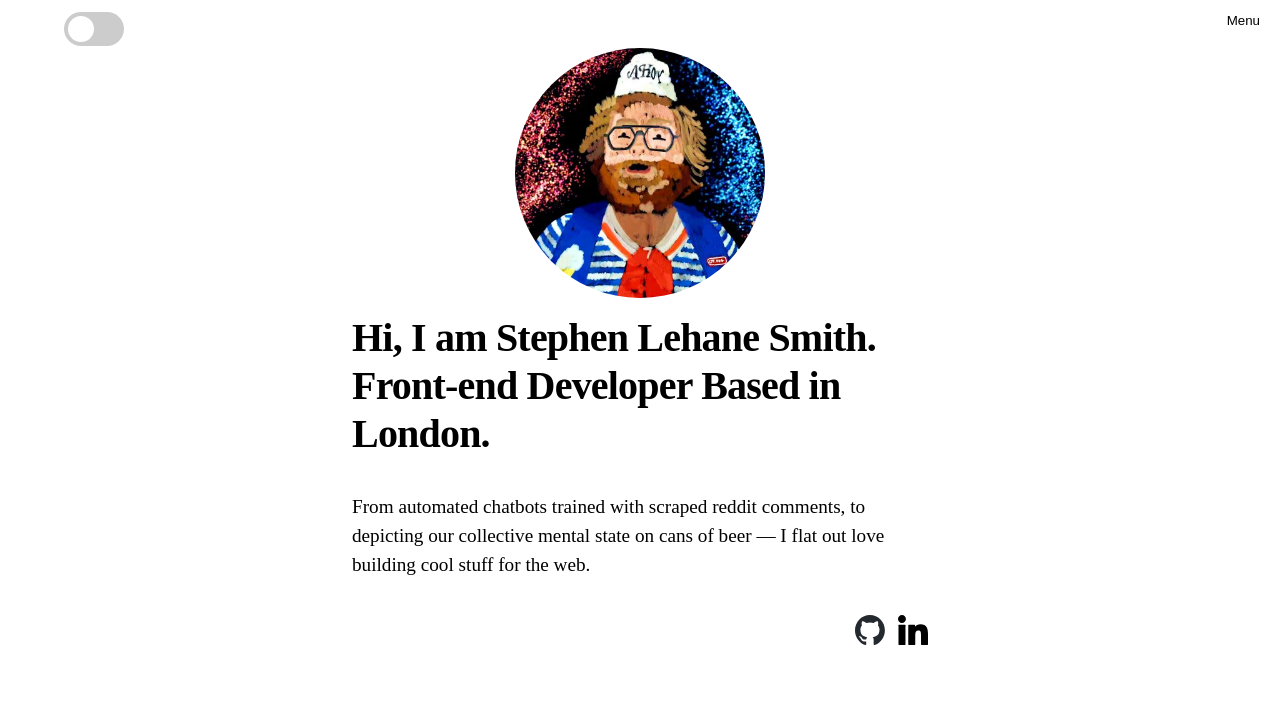
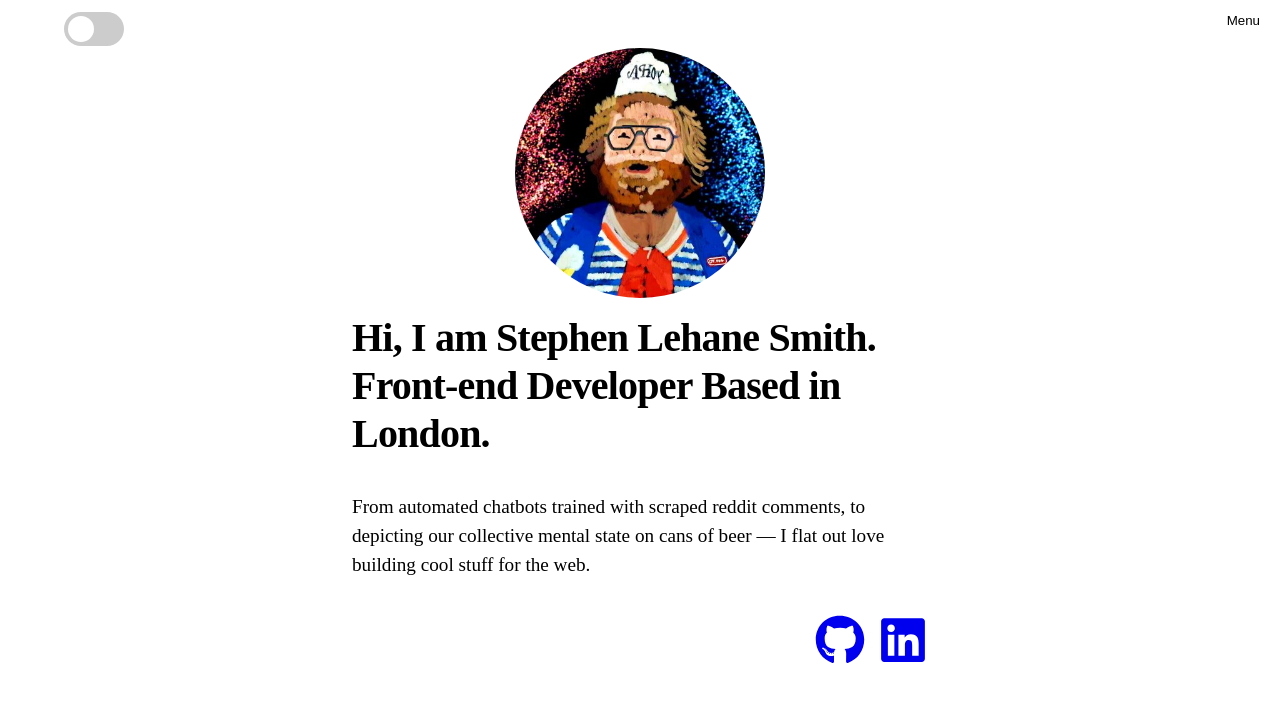
Before and after one commit to inherentspice/next-portfolio, a Next.js app: page / in a window 1280 px wide. Shown: the top 702 px of the page. Built offline with nearby package versions, Linux system fonts and the light colour scheme.

Commit message:
changed logos on homepage

```diff
--- a/pages/index.js
+++ b/pages/index.js
@@ -2,6 +2,9 @@ import Head from 'next/head';
 import Link from 'next/link';
 import Image from 'next/image';
 import { Inter } from '@next/font/google';
+import { IconContext } from "react-icons";
+import { FaLinkedin, FaGithub } from "react-icons/fa";
+
 import utilStyles from '../styles/utils.module.css';
 import homeStyles from "../styles/Home.module.css";
 import Layout, { siteTitle } from '../components/layout';
@@ -24,24 +27,22 @@ export default function Home() {
           target="_blank"
           aria-label="Link to github profile"
         >
-          <Image
-            src="/images/github-mark.svg"
-            height={30}
-            width={30}
-            alt=""
-          />
+          <IconContext.Provider
+              value={{ className: homeStyles.reactIcons, size: "50px"}}
+            >
+              <FaGithub/>
+            </IconContext.Provider>
         </Link>
         <Link
           href="https://www.linkedin.com/in/stephen-lehane-smith/"
           target="_blank"
           aria-label="Link to linkedin profile"
         >
-          <Image
-            src="/images/linkedin.svg"
-            height={30}
-            width={30}
-            alt=""
-          />
+          <IconContext.Provider
+              value={{ className: homeStyles.reactIcons, size: "50px"}}
+            >
+              <FaLinkedin/>
+            </IconContext.Provider>
         </Link>
       </div>
     </div>
--- a/styles/Home.module.css
+++ b/styles/Home.module.css
@@ -13,3 +13,7 @@
 .socialCont:hover {
   fill: var(--secondary-color);
 }
+
+.reactIcons {
+  color: inherit;
+}
--- a/styles/about.module.css
+++ b/styles/about.module.css
@@ -58,11 +58,11 @@
 .skillCont:hover {
   color: var(--secondary-color);
 }
+
 .skillCont>p {
   color: inherit;
 }
 
 .reactIcons {
   color: inherit;
-  size: 100px;
 }
--- a/styles/globals.css
+++ b/styles/globals.css
@@ -61,6 +61,11 @@ h6 {
 h1 {
   margin: 2rem 0;
 }
+
+.reactIcons {
+  color: inherit;
+}
+
 @media (prefers-color-scheme: dark) {
   html {
     color-scheme: dark;
```
